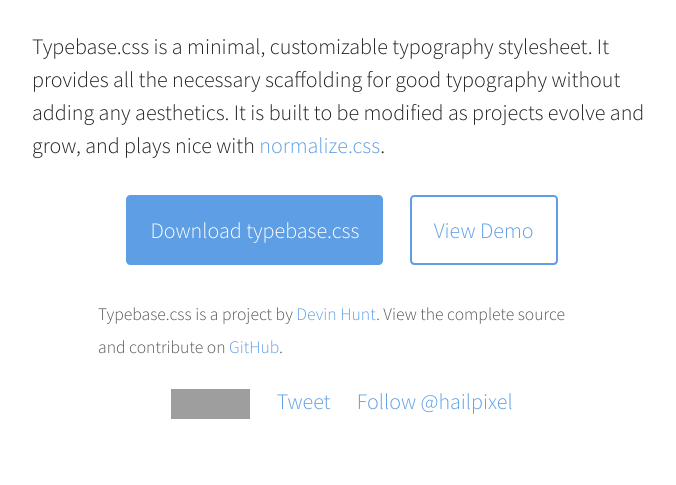
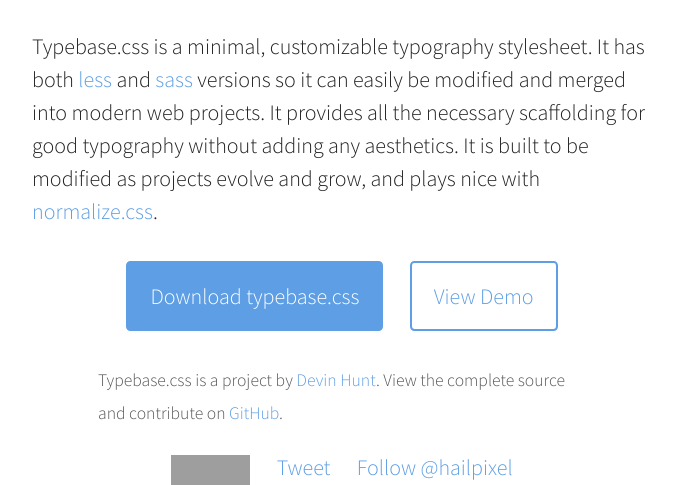
Before and after one commit to devinhunt/typebase.css, a plain HTML site: page index.html in a window 1280 px wide. Shown: the part 344-829 px from the top of the page, without its empty margins (298-974 px from the left). Before the commit the page ends 800 px from the top, so only its background shows below. Drawn offline with Linux system fonts and the light colour scheme; grey boxes are pictures that could not be loaded; a web font is replaced by a local one.

Commit message:
Updated intro blurb

```diff
--- a/index.html
+++ b/index.html
@@ -28,7 +28,7 @@
       </header>
 
       <p>
-        Typebase.css is a minimal, customizable typography stylesheet. It provides all the necessary scaffolding for good typography without adding any aesthetics. It is built to be modified as projects evolve and grow, and plays nice with <a href="http://necolas.github.io/normalize.css/">normalize.css</a>.
+        Typebase.css is a minimal, customizable typography stylesheet. It has both <a href="https://github.com/devinhunt/typebase.css/blob/master/src/typebase.less">less</a> and <a href="https://github.com/devinhunt/typebase.css/blob/master/src/typebase.sass">sass</a> versions so it can easily be modified and merged into modern web projects. It provides all the necessary scaffolding for good typography without adding any aesthetics. It is built to be modified as projects evolve and grow, and plays nice with <a href="http://necolas.github.io/normalize.css/">normalize.css</a>.
       </p>
 
       <p class="btnBlock">
```
